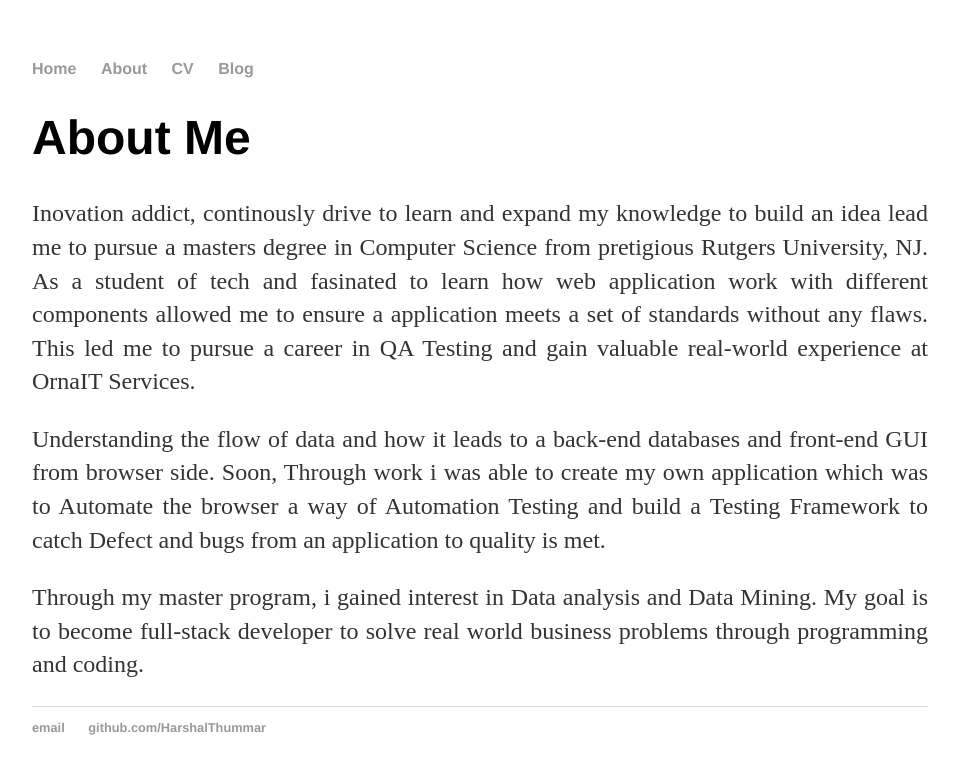
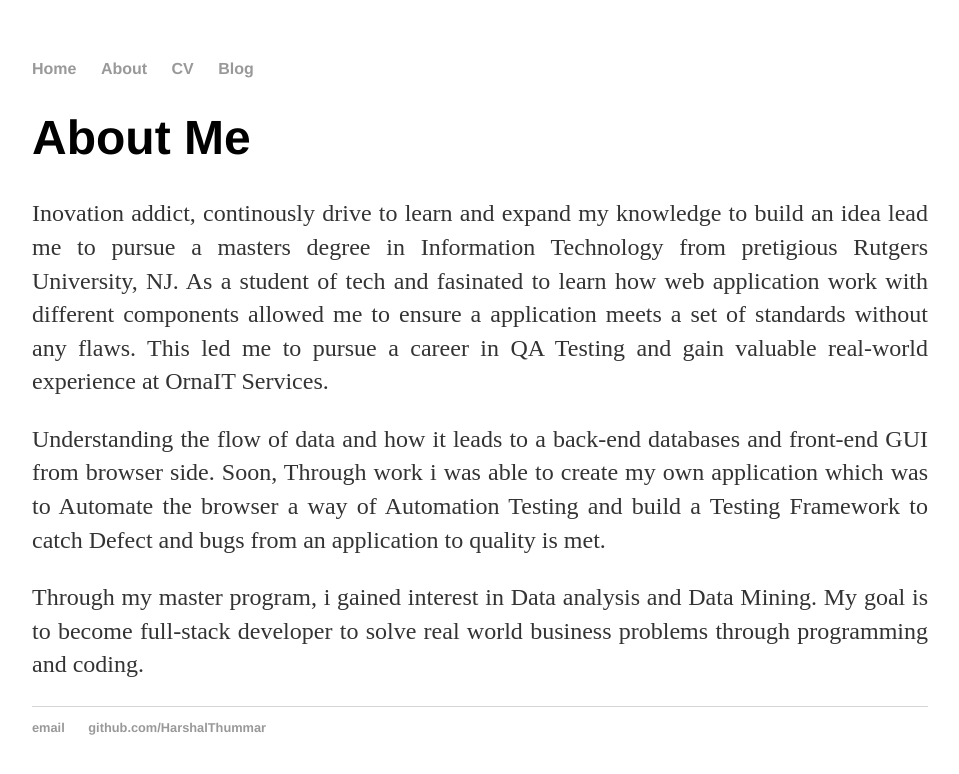
Before and after one commit to HarshalThummar/harshalthummar.github.io, a Jekyll site: the page built from about/index.html, in a window 1280 px wide. Shown: the top 774 px of the page, without its empty margins (160-1119 px from the left). Built offline with Jekyll 4.4.1, drawn with Linux system fonts in a browser that asks for light colours.

Commit message:
Update index.html

```diff
--- a/about/index.html
+++ b/about/index.html
@@ -5,7 +5,7 @@ title: About Harshal Thummar
 
 	<div class ="about">
 		<h1> About Me</h1>
-			<p align="justify">	Inovation addict, continously drive to learn and expand my knowledge to build an idea lead me to pursue a masters degree in Computer Science from pretigious Rutgers University, NJ. As a student of tech and fasinated to learn how web application work with different components allowed me to ensure a application meets a set of standards without any flaws. This led me to pursue a career in QA Testing and gain valuable real-world experience at OrnaIT Services.</p>
+			<p align="justify">	Inovation addict, continously drive to learn and expand my knowledge to build an idea lead me to pursue a masters degree in Information Technology from pretigious Rutgers University, NJ. As a student of tech and fasinated to learn how web application work with different components allowed me to ensure a application meets a set of standards without any flaws. This led me to pursue a career in QA Testing and gain valuable real-world experience at OrnaIT Services.</p>
 			<p align="justify">	Understanding the flow of data and how it leads to a back-end databases and front-end GUI from browser side. Soon, Through work i was able to create my own application which was to Automate the browser a way of Automation Testing and build a Testing Framework to catch Defect and bugs from an application to quality is met.</p>
 			<p align="justify">	Through my master program, i gained interest in Data analysis and Data Mining. My goal is to become full-stack developer to solve real world business problems through programming and coding. </p>
 	</div>
```
